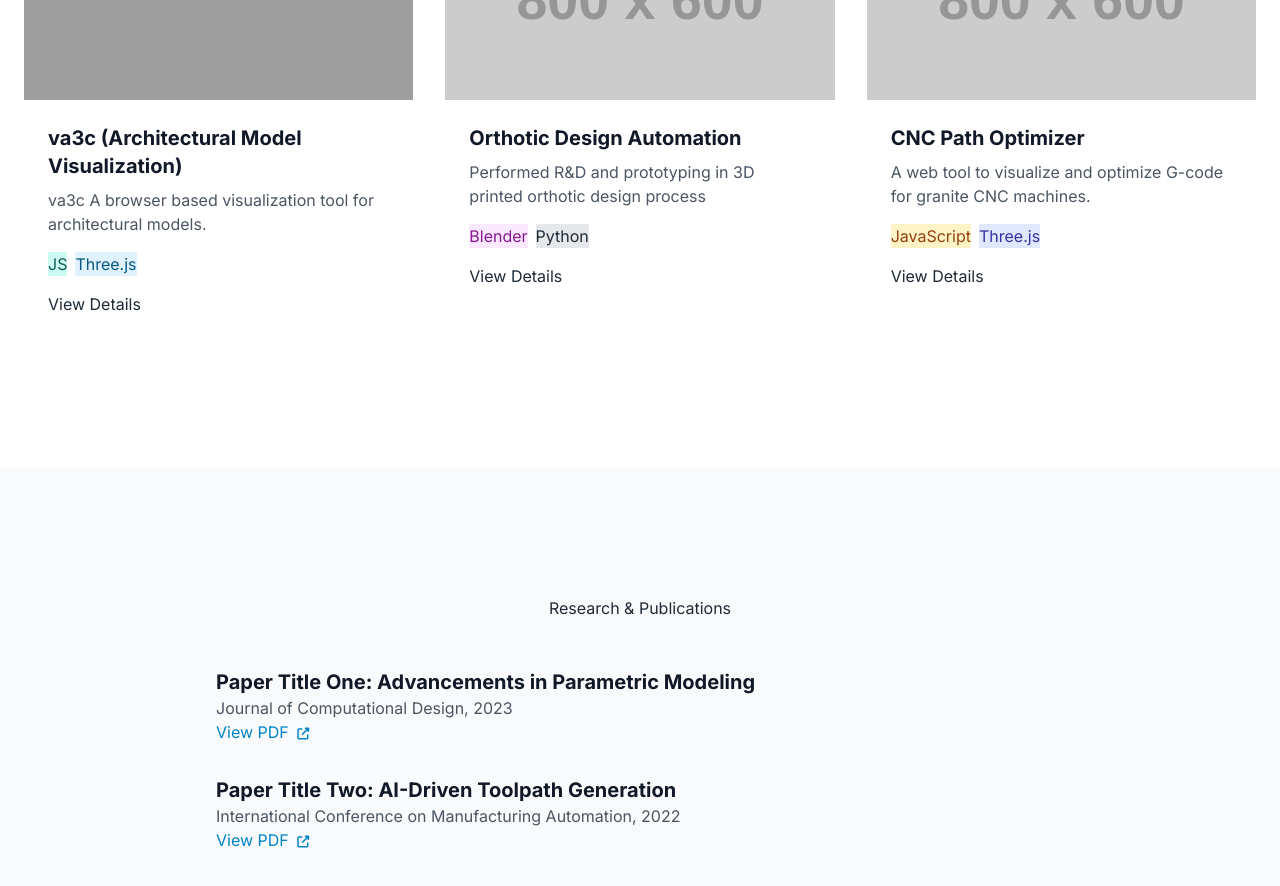
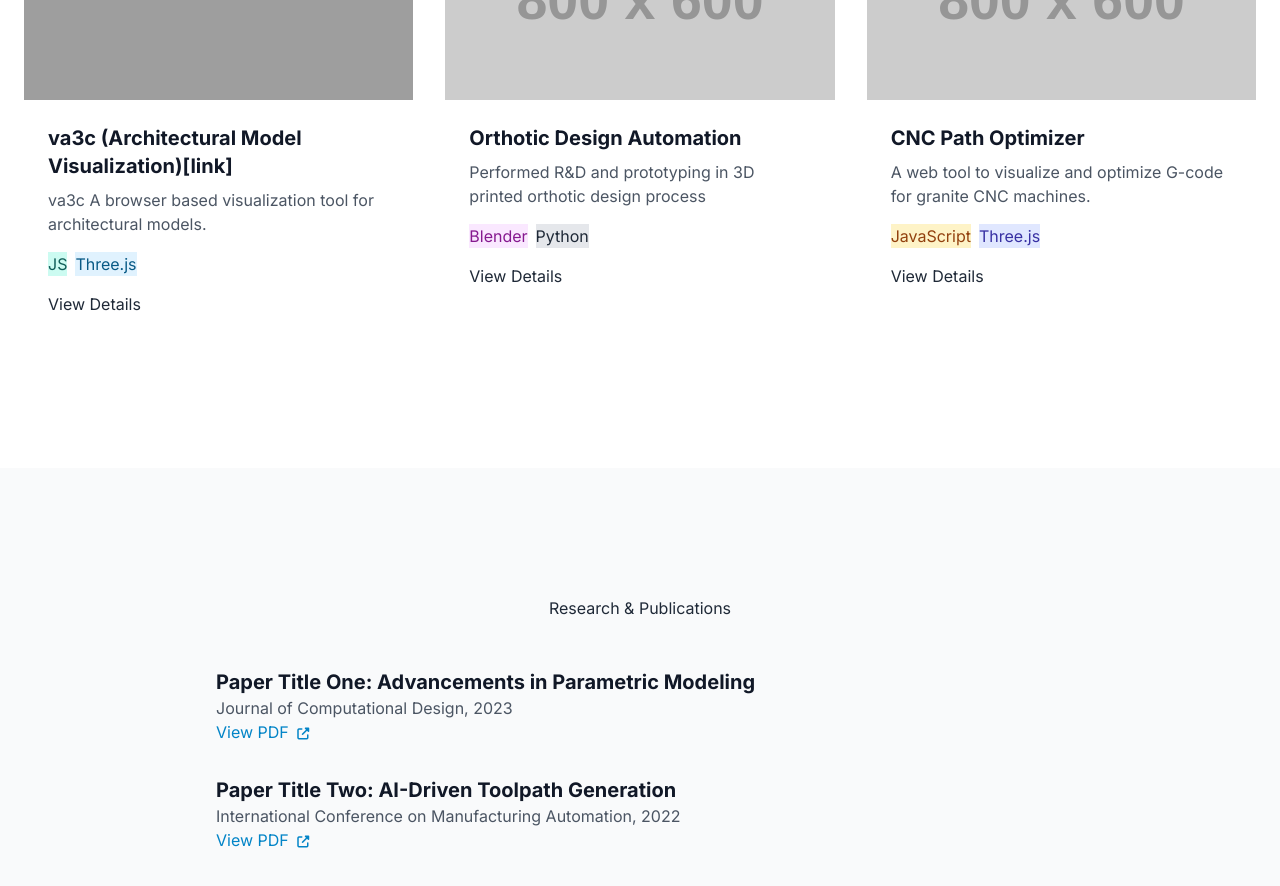
Before and after one commit to femik/femik.github.io, a plain HTML site: page index.html in a window 1280 px wide. Shown: the part 2160-3046 px from the top of the page. Drawn offline with nearby package versions, Linux system fonts and the light colour scheme; some packages are replaced by stand-ins of ours; grey boxes are pictures that could not be loaded; placeholder pictures from the web are drawn by us; a script that the page names is missing.

Commit message:
Update index.html

```diff
--- a/index.html
+++ b/index.html
@@ -163,7 +163,7 @@
                          data-media-src="https://crudblobs.blob.core.windows.net/models/ly-house.glb">
                         <img src="https://crudblobs.blob.core.windows.net/modelspng/ly-house.webp" alt="va3c (Architectural Model Visualization)" class="w-full h-48 object-cover rounded-t-lg">
                         <div class="p-6">
-                            <h3 class="text-xl font-bold mb-2 text-gray-900 dark:text-white">va3c (Architectural Model Visualization)</h3>
+                            <h3 class="text-xl font-bold mb-2 text-gray-900 dark:text-white">va3c (Architectural Model Visualization)<a href="https://va3c.github.io/">[link]</a></h3>
                             <p class="text-gray-600 dark:text-gray-400 mb-4"><a href="https://va3c.github.io/">va3c</a> A browser based visualization tool for architectural models.</p>
                             <div class="flex flex-wrap gap-2 mb-4">
                                 <span class="tag bg-teal-100 text-teal-800 dark:bg-teal-900 dark:text-teal-200">JS</span>
```
